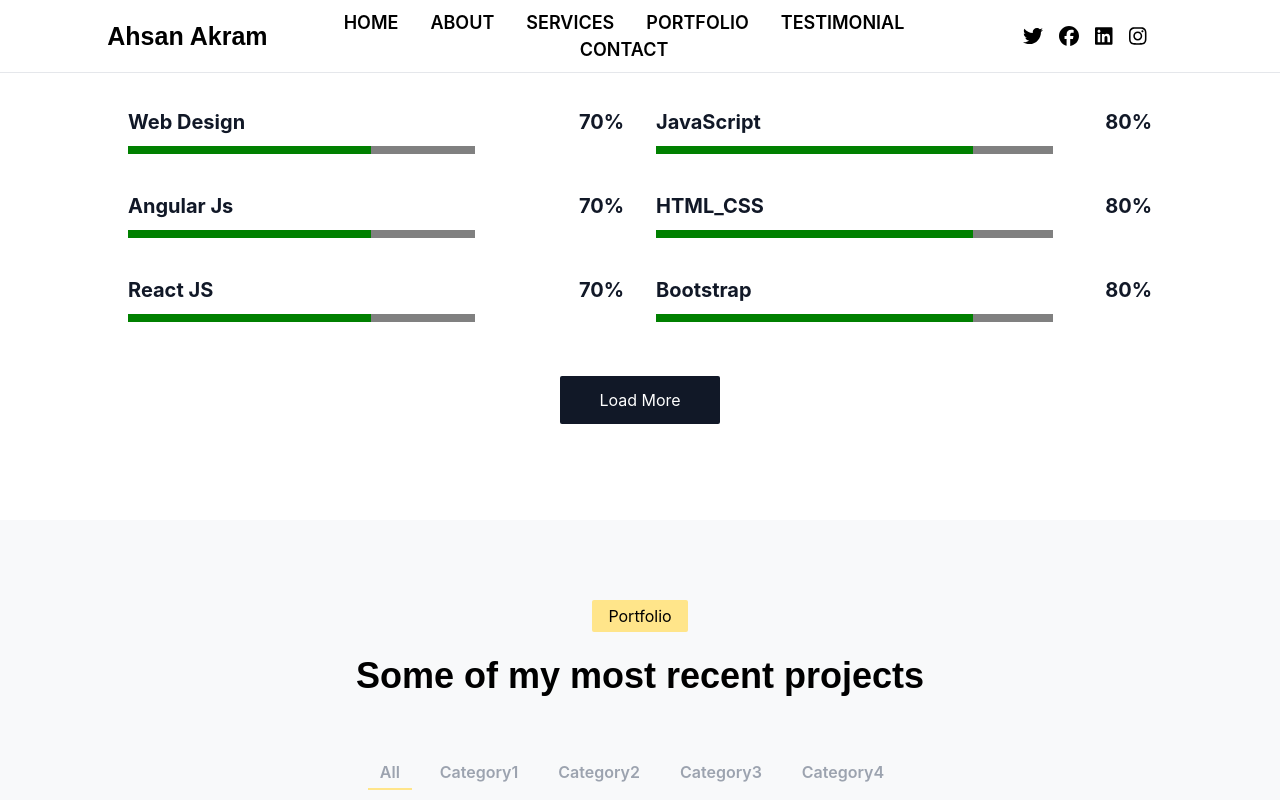
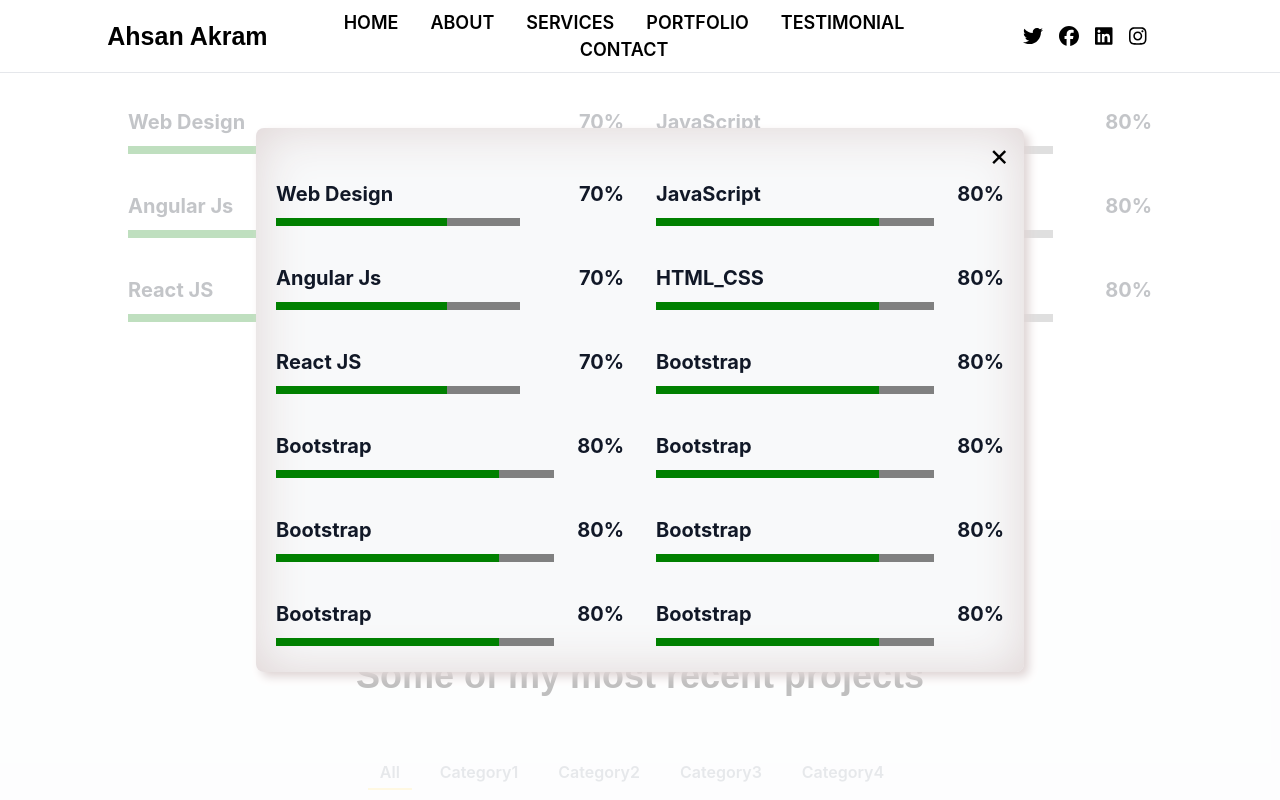
Before and after one commit to saad-shaikh01/boss-portfolio, a React (Create React App) app: page / in a window 1280 px wide. Both pictures are taken after a click on the button "Load More". Shown: the part 5249-6049 px from the top of the page. Built offline with nearby package versions, Linux system fonts and the light colour scheme.

Commit message:
updated code

```diff
--- a/package.json
+++ b/package.json
@@ -16,6 +16,7 @@
     "postcss": "^8.4.33",
     "react": "^18.2.0",
     "react-dom": "^18.2.0",
+    "react-modal": "^3.16.1",
     "react-scripts": "5.0.1",
     "react-slick": "^0.29.0",
     "slick-carousel": "^1.8.1",
--- a/src/containers/Skills.jsx
+++ b/src/containers/Skills.jsx
@@ -61,60 +61,79 @@
 
 // export default Skills;
 
-
-import React, { useEffect } from 'react';
-import { PrimaryHeading, SecondaryHeading } from '../components/Text';
-import Button from '../components/Button';
-import gsap from 'gsap';
-import { ScrollTrigger } from 'gsap/ScrollTrigger'; // Import ScrollTrigger
-import Counter from '../components/counter';
+import React, {useState, useEffect } from "react";
+import { PrimaryHeading, SecondaryHeading } from "../components/Text";
+import Button from "../components/Button";
+import gsap from "gsap";
+import { ScrollTrigger } from "gsap/ScrollTrigger"; // Import ScrollTrigger
+import Counter from "../components/counter";
+import Modal from 'react-modal';
 gsap.registerPlugin(ScrollTrigger); // Register the ScrollTrigger plugin
 
 function Skills() {
+  const [isModalOpen, setIsModalOpen] = useState(false);
+
+  const handleOpenModal = () => {
+    setIsModalOpen(true);
+  };
+
+  const handleCloseModal = () => {
+    setIsModalOpen(false);
+  };
   const skillsData = [
-    { title: 'Web Design', value: 70 },
-    { title: 'JavaScript', value: 80 },
-    { title: 'Angular Js', value: 70 },
-    { title: 'HTML_CSS', value: 80 }, // Replace / with _
-    { title: 'React JS', value: 70 },
-    { title: 'Bootstrap', value: 80 },
-    // Add more skills as needed
+    { title: "Web Design", value: 70 },
+    { title: "JavaScript", value: 80 },
+    { title: "Angular Js", value: 70 },
+    { title: "HTML_CSS", value: 80 },
+    { title: "React JS", value: 70 },
+    { title: "Bootstrap", value: 80 },
+    { title: "Bootstrap", value: 80 },
+    { title: "Bootstrap", value: 80 },
+    { title: "Bootstrap", value: 80 },
+    { title: "Bootstrap", value: 80 },
+    { title: "Bootstrap", value: 80 },
+    { title: "Bootstrap", value: 80 },
   ];
 
   const SkillProgress = ({ title, value }) => {
     useEffect(() => {
-      const formattedTitle = title.replace(/\s+/g, '_'); // Replace spaces with underscores
+      const formattedTitle = title.replace(/\s+/g, "_"); // Replace spaces with underscores
       const tl = gsap.timeline({
-        defaults: { ease: 'power3.out' },
+        defaults: { ease: "power3.out" },
         scrollTrigger: {
           trigger: `.progress-bar-${formattedTitle}`,
-          start: 'top 80%', // Adjust this value according to your preference
+          start: "top 80%", // Adjust this value according to your preference
         },
       });
 
       tl.fromTo(
         `.progress-bar-${formattedTitle}`,
-        { width: '0%' },
+        { width: "0%" },
         { width: `${value}%`, duration: 3 }
       );
     }, [title, value]);
 
     return (
-      <div className='relative overflow-hidden'>
-        <div className='flex justify-between items-center'>
+      <div className="relative overflow-hidden">
+        <div className="flex justify-between items-center">
           <SecondaryHeading
-            style={'text-xl font-bold text-gray-900'}
+            style={"text-xl font-bold text-gray-900"}
             title={title}
           />
 
-         <Counter style={"text-xl font-bold text-gray-900"} number={`${value}`} sign={"%"} duration={30}/>
+          <Counter
+            style={"text-xl font-bold text-gray-900"}
+            number={`${value}`}
+            sign={"%"}
+            duration={30}
+          />
         </div>
-        <div className={`progress-bar-${title.replace(/\s+/g, '_')}`}>
+        <div className={`progress-bar-${title.replace(/\s+/g, "_")}`}>
           <progress
             value={value}
-            max='100'
-            className='w-full h-2'
-            style={{ borderRadius: '4px' }}
+            max="100"
+            className="w-full h-2"
+            style={{ borderRadius: "4px" }}
           ></progress>
         </div>
       </div>
@@ -122,19 +141,51 @@ function Skills() {
   };
 
   return (
-    <div className='container my-20 mx-auto'>
-      <PrimaryHeading style={'mx-auto sm:w-[100%] w-[100%]'} title={'My Skills'} />
+    <div className="container my-20 mx-auto">
+      <PrimaryHeading
+        style={"mx-auto sm:w-[100%] w-[100%]"}
+        title={"My Skills"}
+      />
 
       {/* Progress Bar Starts here */}
-      <div className='grid sm:grid-cols-2 gap-8 pt-8'>
-        {skillsData.map((skill, index) => (
+      <div className="grid sm:grid-cols-2 gap-8 pt-8">
+        {skillsData.slice(0, 6).map((skill, index) => (
           <SkillProgress key={index} title={skill.title} value={skill.value} />
         ))}
       </div>
 
-      <div className='flex justify-center mt-8'>
-        <Button text='Load More' style='flex justify-center' />
+      {/* <div className="flex justify-center mt-8">
+        <Button text="Load More" style="flex justify-center" />
+      </div> */}
+
+      <div className="flex justify-center mt-8">
+        <Button
+          text="Load More"
+          style="flex justify-center"
+          onClick={handleOpenModal}
+        />
       </div>
+
+
+      <Modal
+        isOpen={isModalOpen}
+        // onRequestClose={handleCloseModal}
+        contentLabel='Skill Modal'
+        className='modal-content'
+        // overlayClassName='modal-overlay'
+        // closeTimeoutMS={200}
+      >
+        <button className='modal-close' onClick={handleCloseModal}>
+          &times;
+        </button>
+
+        {/* Skills Display in Modal */}
+        <div className='grid sm:grid-cols-2 gap-8 pt-8'>
+          {skillsData.map((skill, index) => (
+            <SkillProgress key={index} title={skill.title} value={skill.value} />
+          ))}
+        </div>
+      </Modal>
     </div>
   );
 }
--- a/src/containers/Works.jsx
+++ b/src/containers/Works.jsx
@@ -50,7 +50,6 @@
 
 // export default function Works() {
 //   const [currentCategory, setCurrentCategory] = useState("All");
-
 
 //   return (
 //     <div className="bg-[#f8f9fa] py-2 lg:py-[4rem]" id="Work">
@@ -105,12 +104,13 @@
 //     </div>
 //   );
 // }
+
 import React, { useState, useEffect } from "react";
 import { PrimaryHeading } from "../components/Text";
 import Sechead from "../components/Sechead";
 import gsap from "gsap";
 import { ScrollTrigger } from "gsap/ScrollTrigger";
-
+import Modal from "react-modal";
 gsap.registerPlugin(ScrollTrigger);
 
 const projects = [
@@ -157,6 +157,7 @@ const categories = ["All", "Category1", "Category2", "Category3", "Category4"];
 
 const Works = () => {
   const [currentCategory, setCurrentCategory] = useState("All");
+  const [selectedProject, setSelectedProject] = useState(null); // Track the selected project for the modal
 
   useEffect(() => {
     // Animation for each project card on scroll
@@ -204,7 +205,13 @@ const Works = () => {
       });
     });
   }, [currentCategory]);
+  const handleProjectClick = (project) => {
+    setSelectedProject(project);
+  };
 
+  const handleCloseModal = () => {
+    setSelectedProject(null);
+  };
   return (
     <div className="bg-[#f8f9fa] py-2 lg:py-[4rem]" id="Work">
       <div className="container mx-auto">
@@ -242,6 +249,7 @@ const Works = () => {
               <div
                 key={index}
                 className="w-[100%] md:w-[30%] my-2 sm:m-4 relative cursor-pointer project-card"
+                onClick={() => handleProjectClick(project)}
               >
                 <img
                   src={project.image}
@@ -255,6 +263,38 @@ const Works = () => {
               </div>
             ))}
         </div>
+
+        <Modal
+          isOpen={selectedProject !== null}
+          onRequestClose={handleCloseModal}
+          contentLabel="Project Modal"
+          className="modal-content"
+          // overlayClassName="project-modal-overlay"
+          closeTimeoutMS={200}
+        >
+          <button className="modal-close" onClick={handleCloseModal}>
+            &times;
+          </button>
+          {selectedProject && (
+            <div className=" flex gap-10 p-4">
+              <img
+                src={selectedProject.image}
+                alt={selectedProject.title}
+                className="w-[30%] h-auto object-cover"
+              />
+              <div>
+                <p>{selectedProject.title}</p>
+                <p>{selectedProject.description}</p>
+                {/* <Button
+                  text="view link "
+                  style="flex justify-center"
+
+                /> */}
+                <a href="https://www.youtube.com/" target="blank" >here is projec</a>
+              </div>
+            </div>
+          )}
+        </Modal>
       </div>
     </div>
   );
--- a/src/index.css
+++ b/src/index.css
@@ -125,3 +125,41 @@ z-index: 4;
   cursor: pointer;
   box-shadow: 2px 4px 4px black;
 }
+
+
+
+
+
+
+.modal-content {
+  position: absolute;
+  top: 50%;
+  left: 50%;
+  transform: translate(-50%, -50%);
+  background: #f8f9fa;
+  padding: 20px;
+  border-radius: 8px;
+  max-width: 80%;
+  width: 60%;
+  max-height: 80vh;
+  overflow-y: auto;
+  box-shadow: 5px 5px 10px rgb(223, 213, 213) , inset 1px 1px  50px rgb(223, 213, 213);
+}
+
+.modal-overlay {
+  background: rgba(0, 0, 0, 0.5);
+}
+
+.modal-close {
+  position: absolute;
+  top: 0px;
+  right: 10px;
+  font-size: 30px;
+  padding: 5px;
+  cursor: pointer;
+  border: none;
+  color: #000000;
+}
+.modal-close:hover {
+  color: red;
+}
```
Also changed, not shown: 1 other file (tests, documents, lock files or other folders).
